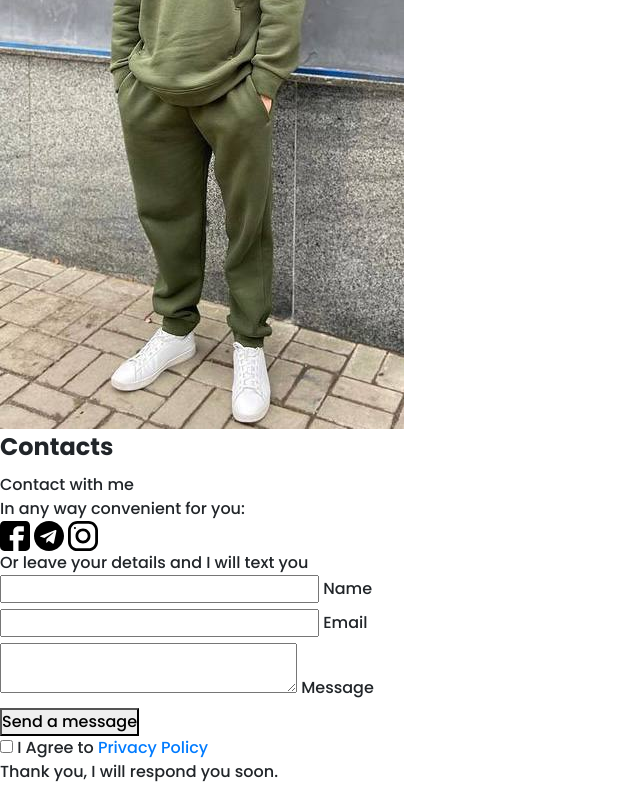
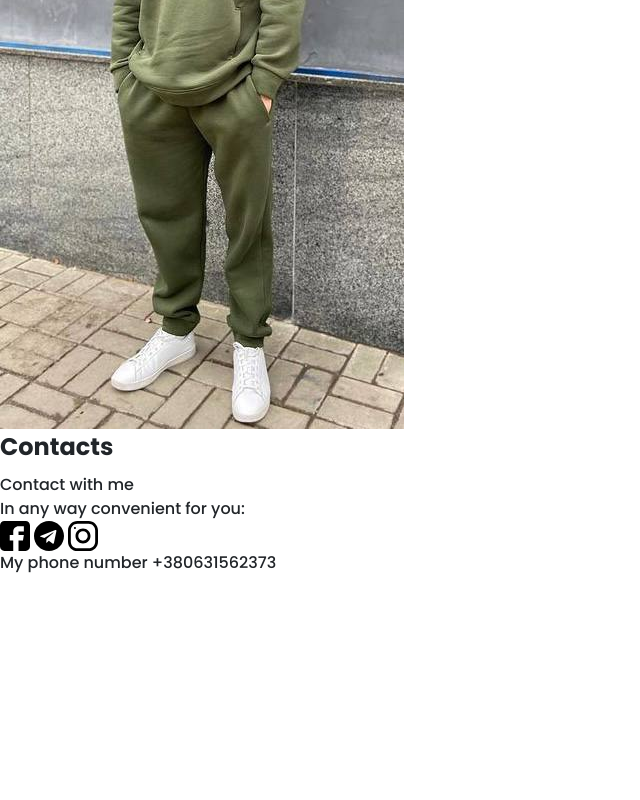
Before and after one commit to stevarkmidav/portfolio, a website: page src/index.html in a window 1280 px wide. Shown: the part 8403-9203 px from the top of the page, without its empty margins (0-640 px from the left). After the commit the page ends 8978 px from the top, so only its background shows below. Drawn offline with Linux system fonts and the light colour scheme; files whose address does not match are found by name.

Commit message:
Hide form

```diff
--- a/src/index.html
+++ b/src/index.html
@@ -391,10 +391,11 @@
                         <a href="https://www.instagram.com/stevark_midav/" class="contacts__link"><img src="icons/social/Instagram-straight.svg" alt=""></a>
                     </div>
                     <div class="title title_fz14 contacts__text">
-                        Or leave your details and I will text you
+                        My phone number +380631562373
+                        <!-- Or leave your details and I will text you -->
                     </div>
 
-                    <form action="#" class="contacts__form">
+                    <!-- <form action="#" class="contacts__form">
                         <div class="contacts__input">
                             <input required name="name" id="name" type="text">
                             <label for="name">Name</label>
@@ -414,14 +415,14 @@
                                 <span>I Agree to <a href="policy.html">Privacy Policy</a></span>
                             </div>
                         </div>
-                    </form>
+                    </form> -->
                 </div>
             </div>
-            <div class="contacts__modal">
+            <!-- <div class="contacts__modal">
                 <div class="contacts__modal-content">
                     <p>Thank you, I will respond you soon.</p>
                 </div>
-            </div>
+            </div> -->
         </div>
     </section>
 
--- a/src/js/script.js
+++ b/src/js/script.js
@@ -23,22 +23,22 @@ counters.forEach( (item, i) => {
 });
 
 
-const form = document.querySelector(".contacts__form");
+// const form = document.querySelector(".contacts__form");
 
-form.addEventListener('submit', function(event) {
-    event.preventDefault();
-    const formData = new FormData(form);
-    const xhr = new XMLHttpRequest();
-    xhr.open('POST', 'mailer/smart.php');
-    xhr.send(formData);
+// form.addEventListener('submit', function(event) {
+//     event.preventDefault();
+//     const formData = new FormData(form);
+//     const xhr = new XMLHttpRequest();
+//     xhr.open('POST', 'mailer/smart.php');
+//     xhr.send(formData);
 
-    form.reset();
+//     form.reset();
 
-    const modal = document.querySelector('.contacts__modal');
-    modal.style.display = 'block';
+//     const modal = document.querySelector('.contacts__modal');
+//     modal.style.display = 'block';
 
-    setTimeout(function () {
-        modal.style.display = 'none';
-    }, 4000);
+//     setTimeout(function () {
+//         modal.style.display = 'none';
+//     }, 4000);
 
-});
+// });
--- a/src/sass/blocks/_contacts.scss
+++ b/src/sass/blocks/_contacts.scss
@@ -99,30 +99,27 @@
         font-size: 14px;
         line-height: 21px;
     }
-    &__modal {
-    display: none;
-    position: fixed;
-    z-index: 100;
-    left: 0;
-    top: 0;
-    width: 100%;
-    height: 100%;
-    overflow: auto;
-    background-color: rgba(0, 0, 0, 0.4);
-    &-content {
-        background-color: white;
-        margin: 15% auto;
-        padding: 30px;
-        border: 1px solid #888;
-        border-radius: 5px;
-        width: fit-content;
-        text-align: center;
-        p {
-            margin: 0;
-        }
-    }
+    // &__modal {
+    // display: none;
+    // position: fixed;
+    // z-index: 100;
+    // left: 0;
+    // top: 0;
+    // width: 100%;
+    // height: 100%;
+    // overflow: auto;
+    // background-color: rgba(0, 0, 0, 0.4);
+    //     &-content {
+    //         background-color: white;
+    //         margin: 15% auto;
+    //         padding: 30px;
+    //         border: 1px solid #888;
+    //         border-radius: 5px;
+    //         width: fit-content;
+    //         text-align: center;
+    //         p {
+    //             margin: 0;
+    //         }
+    //     }
+    // }
 }
-
-
-
-}
```
Also changed, not shown: dist/css/style.min.css, dist/index.html, dist/js/script.js.
